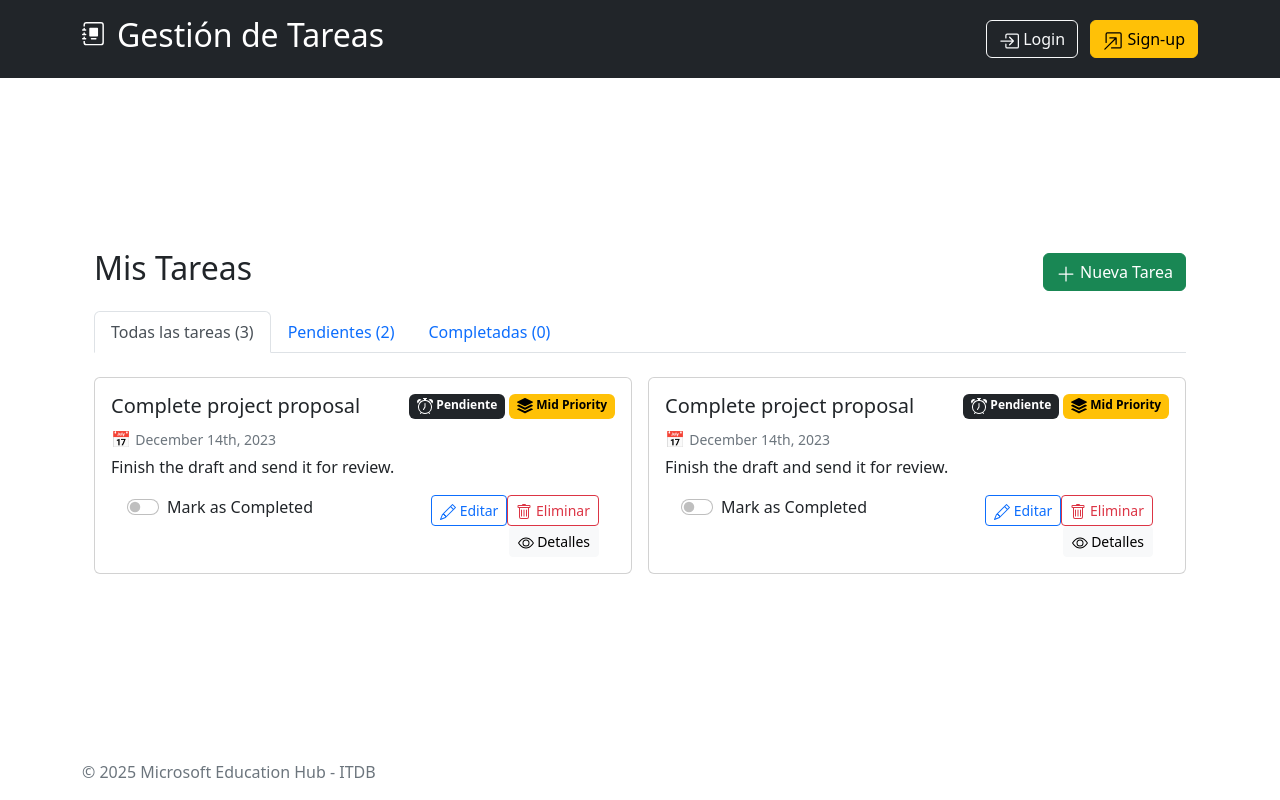
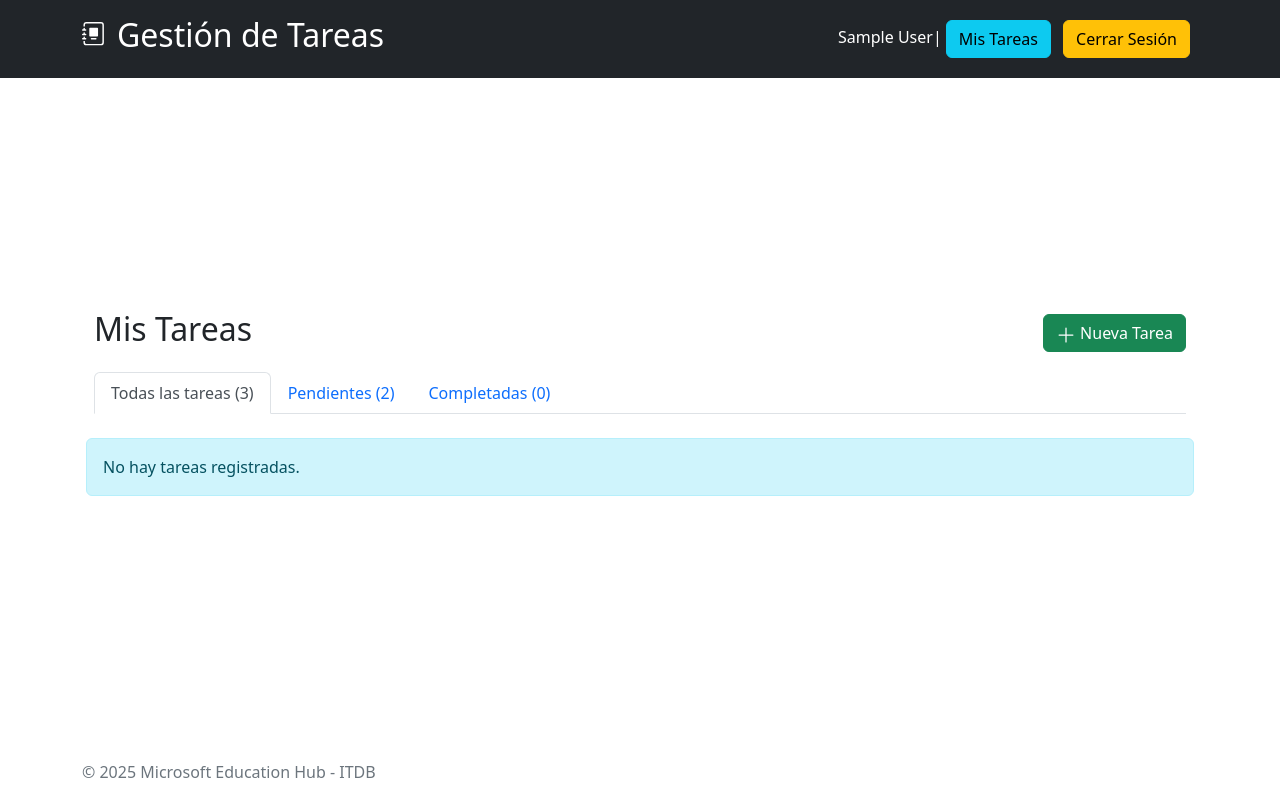
Before and after one commit to Ivan02alvaro/Web2, a Flask app: page /tasks in a window 1280 px wide. Run offline with Flask 3, Linux system fonts and the light colour scheme; the visitor is signed in with stand-in values (Sample User, id 1); some libraries are stand-ins or nearby versions.

Commit message:
mayo9 de2025

```diff
--- a/app.py
+++ b/app.py
@@ -1,6 +1,7 @@
 from flask import Flask, render_template, request, url_for, redirect, session
 from config import Config
 from models import db, Usuario, Tarea
+from datetime import datetime
 
 app = Flask(__name__)
 #Configuración de la aplicación Flask (donde se indica la base de datos a usar)
@@ -31,6 +32,11 @@ def login():
             return "Correo o contraseña incorrectos."
     return render_template('login.html')
 
+@app.route('/logout')
+def logout():
+    session.clear()
+    return redirect(url_for('home'))
+
 @app.route('/signup', methods=['GET', 'POST'])
 def signup():
     if request.method == 'POST':
@@ -53,19 +59,32 @@ def about():
 
 @app.route('/tasks')
 def list_tasks():
-    tareas = ["Lavar la ropa", "Limpiar la casa", "Hacer la compra", "Estudiar para el examen", "Hacer ejercicio", "Leer un libro"]
+    tareas = Tarea.query.filter_by(usuario_id=session["usuario_id"]).all()
     return render_template('tasks.html', tareas=tareas)
 
 @app.route('/task')
 def view_task():
     return render_template('task.html')
 
-@app.route('/task/create')
+@app.route('/task/create', methods=['GET','POST'])
 def create_task():
-    return render_template('create_task.html')
-#Crear una ruta y la vista correspondiente para renderizar un html llamado "create_task.html"
+    if request.method=='POST':
+        titulo=request.form['titulo']
+        descripcion=request.form['descripcion']
+        fecha_vencimiento=datetime.strptime(request.form['fecha'], '%Y-%m-%d')
+        prioridad=request.form['prioridad']
+        try:
+            nueva_tarea=Tarea(titulo=titulo, descripcion=descripcion, fecha_vencimiento=fecha_vencimiento, prioridad=prioridad,usuario_id=session['usuario_id'])
+            db.session.add(nueva_tarea)
+            db.session.commit()
+            return redirect(url_for('list_tasks'))
+
+        except Exception as e:
+
+            return f"Error al crear la tarea:{e}"
 
 
+    return render_template('create_task.html')
 
 if __name__ == '__main__':
     app.run(debug=True, host='127.0.0.1', port=5001)
--- a/templates/layout.html
+++ b/templates/layout.html
@@ -25,6 +25,15 @@
                             </h2>
                         </spam>
                         <div class="text-end">
+                            {% if 'usuario_id' in session %}
+                            {{ session['usuario_nombre'] }}|
+                            <a href="{{ url_for('list_tasks') }}" class="btn btn-info me-2">
+                                Mis Tareas
+                            </a>
+                            <a href="{{ url_for('logout') }}" class="btn btn-warning me-2">
+                                Cerrar Sesión
+                            </a>
+                            {% else %}
                             <a href="{{ url_for('login') }}" class="btn btn-outline-light me-2">
                                 <svg xmlns="http://www.w3.org/2000/svg" width="20" height="20" fill="currentColor" class="bi bi-box-arrow-in-right" viewBox="0 0 16 16">
                                     <path fill-rule="evenodd" d="M6 3.5a.5.5 0 0 1 .5-.5h8a.5.5 0 0 1 .5.5v9a.5.5 0 0 1-.5.5h-8a.5.5 0 0 1-.5-.5v-2a.5.5 0 0 0-1 0v2A1.5 1.5 0 0 0 6.5 14h8a1.5 1.5 0 0 0 1.5-1.5v-9A1.5 1.5 0 0 0 14.5 2h-8A1.5 1.5 0 0 0 5 3.5v2a.5.5 0 0 0 1 0z"/>
@@ -39,6 +48,7 @@
                                 </svg>
                                 Sign-up
                             </a>
+                            {% endif %}
                         </div>
                     </div>
                 </div>
--- a/templates/tasks.html
+++ b/templates/tasks.html
@@ -3,7 +3,7 @@
 <div class="container">
     <div class="d-flex justify-content-between align-items-center mb-3">
         <h2>Mis Tareas</h2>
-        <a href="#" class="btn btn-success">
+        <a href="{{ url_for('create_task')}}" class="btn btn-success">
             <svg xmlns="http://www.w3.org/2000/svg" width="20" height="20" fill="currentColor" class="bi bi-plus-lg" viewBox="0 0 16 16">
                 <path fill-rule="evenodd" d="M8 2a.5.5 0 0 1 .5.5v5h5a.5.5 0 0 1 0 1h-5v5a.5.5 0 0 1-1 0v-5h-5a.5.5 0 0 1 0-1h5v-5A.5.5 0 0 1 8 2"/>
             </svg>
@@ -22,6 +22,7 @@
         </li>
     </ul>
     <div class="row g-3">
+        {% if tareas %}
         <div class="col-md-6">
             <div class="card p-3">
                 <div class="d-flex justify-content-between">
@@ -79,7 +80,6 @@
                 </div>
             </div>
         </div>
-
         <div class="col-md-6">
             <div class="card p-3">
                 <div class="d-flex justify-content-between">
@@ -137,6 +137,11 @@
                 </div>
             </div>
         </div>
+        {% else %}
+        <div class="alert alert-info" role="alert">
+            No hay tareas registradas.
+        </div>
+        {% endif %}
     </div>
 </div>
 {% endblock %}
```
Also changed, not shown: templates/create_task.html (+8 -6 lines), 1 other file.
